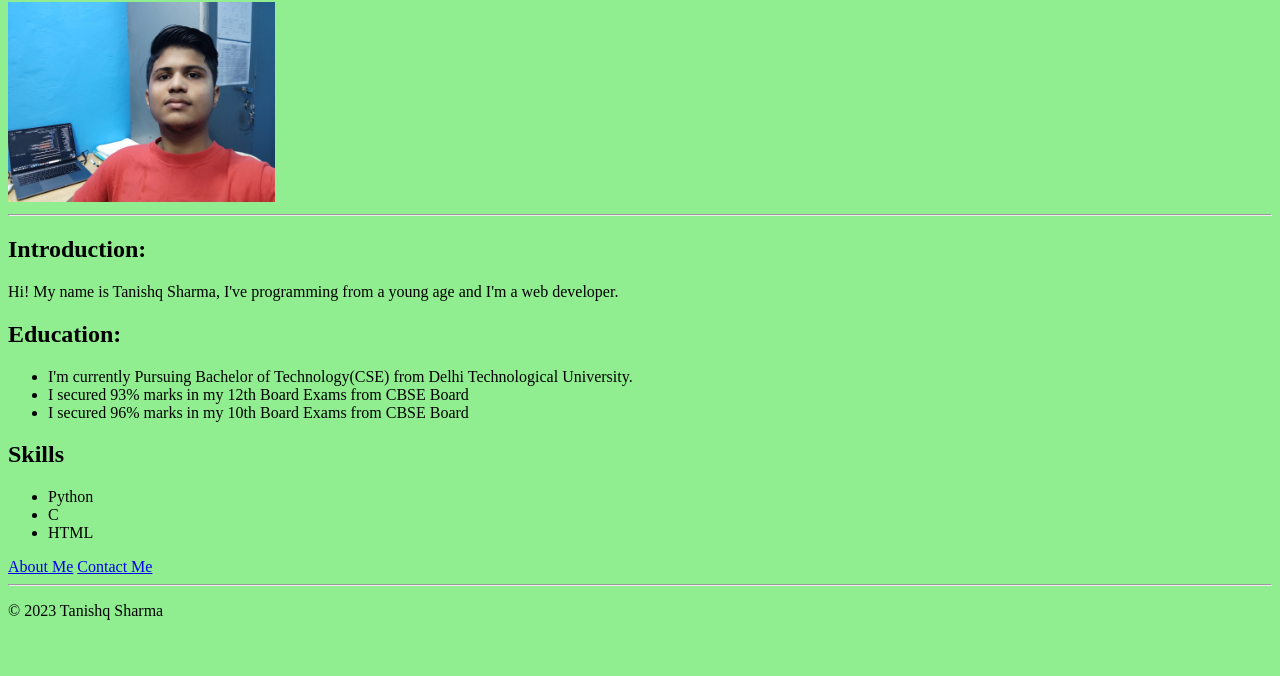
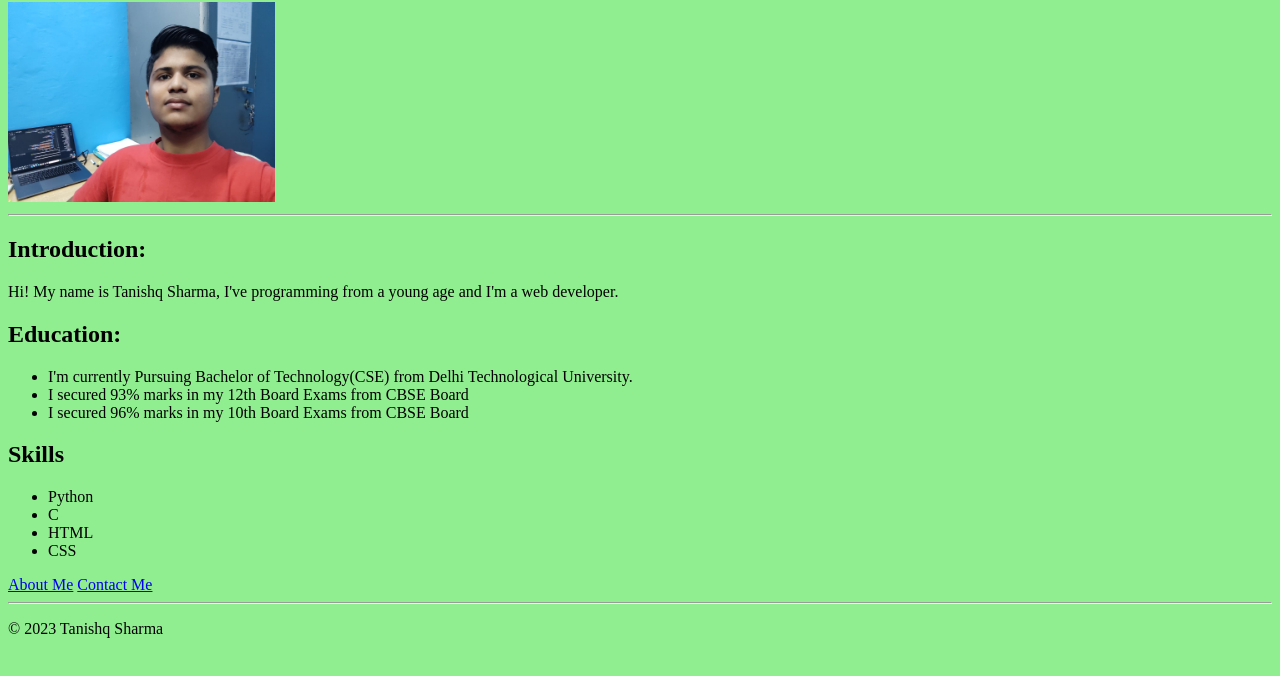
Before and after one commit to TanishqSharma07/My-Resume, a plain HTML site: page index.html in a window 1280 px wide. Shown: the part 78-754 px from the top of the page. Drawn offline with Linux system fonts and the light colour scheme.

Commit message:
Update index.html

```diff
--- a/index.html
+++ b/index.html
@@ -27,12 +27,15 @@
         <li>I secured 96% marks in my 10th Board Exams from CBSE Board</li>
     </ul>
 
-    <h2>Skills</h2>
+    <div>
+    <h2 >Skills</h2>
     <ul>
         <li>Python</li>
         <li>C </li>
         <li>HTML</li>
+        <li>CSS</li>
     </ul>
+    </div>
 
     <a href="./Public/about.html">About Me</a>
     <a href="./Public/contact.html">Contact Me</a>
```
